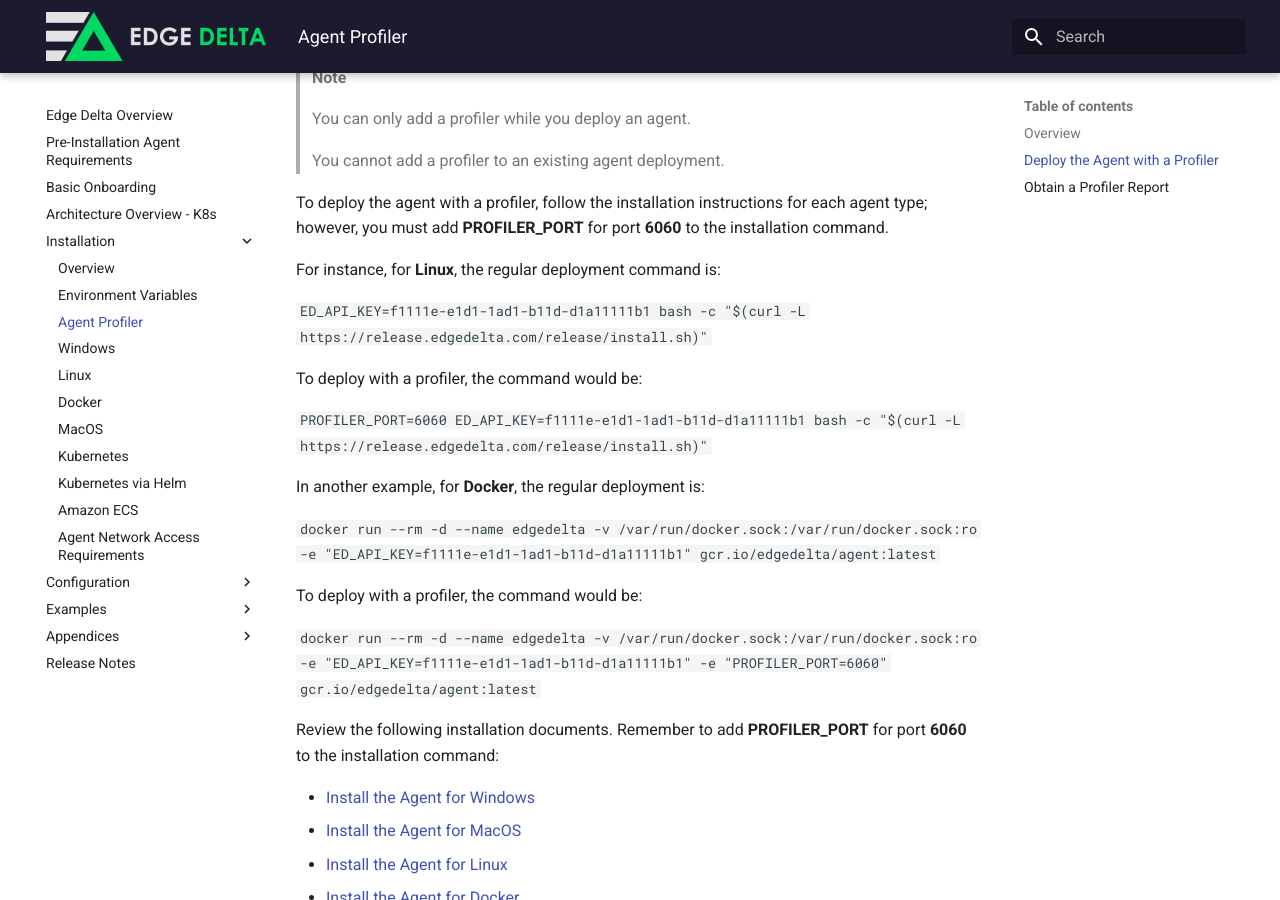
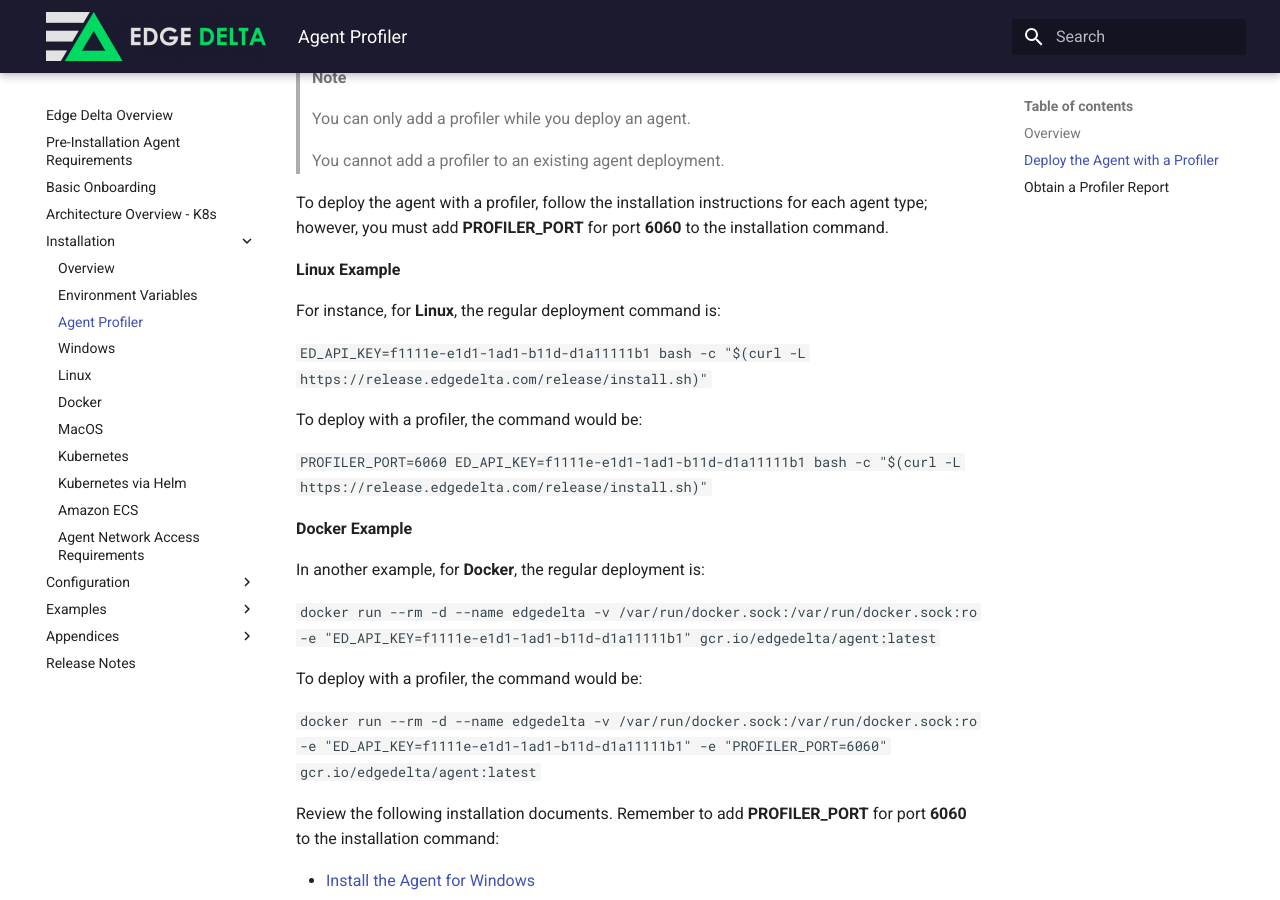
Before and after one commit to edgedelta/docs, an MkDocs documentation site: the page built from docs/installation/add-profiler-agent.md, in a window 1280 px wide and 900 px high, scrolled down 567 px. Built offline with MkDocs 1.6.1 and Material for MkDocs 9.7.7, drawn with Linux system fonts in a browser that asks for light colours.

Commit message:
Update add-profiler-agent.md

```diff
--- a/docs/installation/add-profiler-agent.md
+++ b/docs/installation/add-profiler-agent.md
@@ -26,6 +26,8 @@ Deploy the Agent with a Profiler
 
 To deploy the agent with a profiler, follow the installation instructions for each agent type; however, you must add **PROFILER_PORT** for port **6060** to the installation command.
 
+**Linux Example**
+
 For instance, for **Linux**, the regular deployment command is:
 
 <code>ED_API_KEY=f1111e-e1d1-1ad1-b11d-d1a11111b1 bash -c "$(curl -L https://release.edgedelta.com/release/install.sh)"</code>
@@ -33,6 +35,8 @@ For instance, for **Linux**, the regular deployment command is:
 To deploy with a profiler, the command would be:
 
 <code>PROFILER_PORT=6060 ED_API_KEY=f1111e-e1d1-1ad1-b11d-d1a11111b1 bash -c "$(curl -L https://release.edgedelta.com/release/install.sh)"</code>
+
+**Docker Example**
 
 In another example, for **Docker**, the regular deployment is:
 
```
